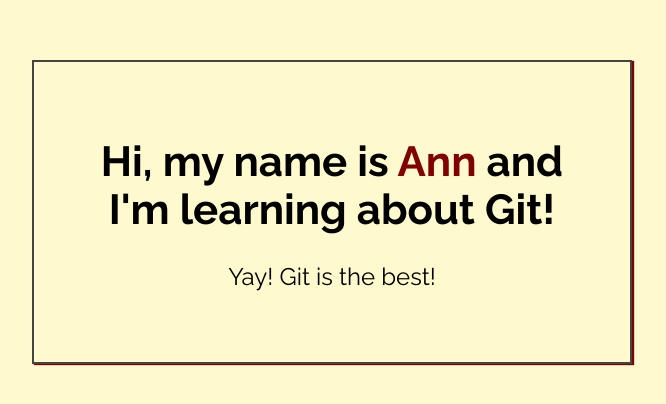
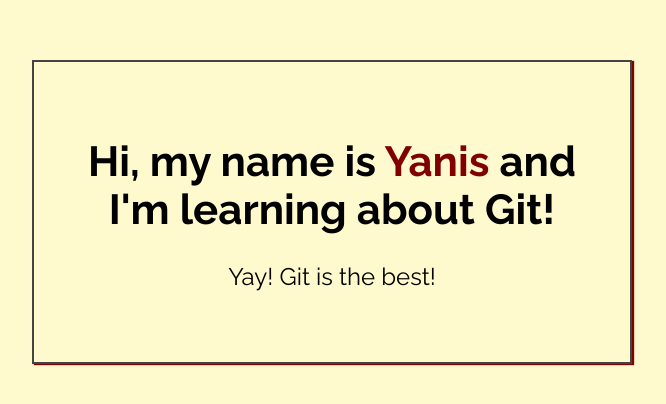
Before and after one commit to ymtorres95/my-first-repo, a plain HTML site: page index.html in a window 1280 px wide. Shown: the part 188-592 px from the top of the page, without its empty margins (308-974 px from the left). Drawn offline with Linux system fonts and the light colour scheme.

Commit message:
Added name to index.html

```diff
--- a/index.html
+++ b/index.html
@@ -14,7 +14,7 @@
 <body>
 
     <div class="greeting">
-        <h1>Hi, my name is <span class="highlight">Ann</span> and I'm learning about Git! </h1>
+        <h1>Hi, my name is <span class="highlight">Yanis</span> and I'm learning about Git! </h1>
 
         <p>Yay! Git is the best!</p>
     </div>
```
